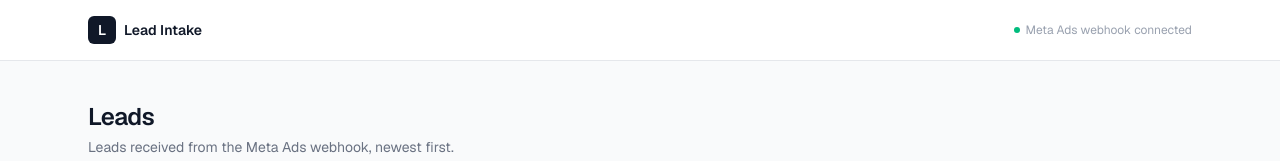
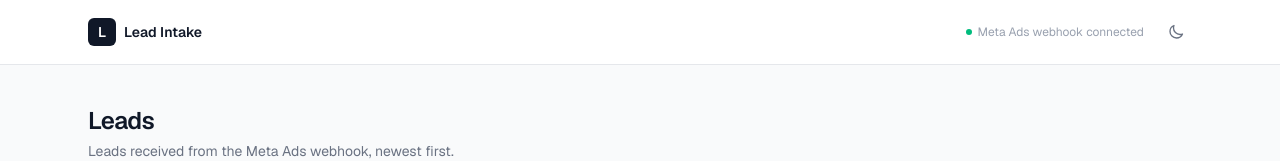
Before and after one commit to yasharyas/Yash_stylework, a Next.js app: page / in a window 1280 px wide. Shown: the top 161 px of the page. Built offline with nearby package versions, Linux system fonts and the light colour scheme; no server answers; the database is empty.

Commit message:
feat: add dark/light theme toggle with persisted preference

```diff
--- a/src/app/globals.css
+++ b/src/app/globals.css
@@ -1,4 +1,6 @@
 @import "tailwindcss";
+
+@custom-variant dark (&:where(.dark, .dark *));
 
 :root {
   --background: #ffffff;
@@ -12,12 +14,18 @@
   --font-mono: var(--font-geist-mono);
 }
 
-/* Internal ops tool: kept light-only regardless of OS theme for simplicity and
-   consistent contrast against the gray-900/gray-500 text used throughout. */
+/* Theme is toggled manually via a `dark` class on <html> (persisted in
+   localStorage) rather than following the OS preference, so switching it
+   is predictable regardless of the visitor's system setting. */
 body {
   background: #f9fafb;
   color: var(--foreground);
   font-family: var(--font-sans), Arial, Helvetica, sans-serif;
+}
+
+.dark body {
+  background: #0a0a0a;
+  color: #ededed;
 }
 
 @keyframes toast-in {
--- a/src/app/layout.tsx
+++ b/src/app/layout.tsx
@@ -1,5 +1,6 @@
 import type { Metadata } from "next";
 import { Geist, Geist_Mono } from "next/font/google";
+import { ThemeToggle } from "@/components/ThemeToggle";
 import "./globals.css";
 
 const geistSans = Geist({
@@ -17,27 +18,46 @@ export const metadata: Metadata = {
   description: "Lead intake service for Meta Ads webhook leads",
 };
 
+// Applies the saved theme before paint so switching pages (or reloading)
+// never flashes the wrong theme first.
+const themeInitScript = `
+(function () {
+  try {
+    var stored = localStorage.getItem("theme");
+    if (stored === "dark") {
+      document.documentElement.classList.add("dark");
+    }
+  } catch (e) {}
+})();
+`;
+
 export default function RootLayout({ children }: LayoutProps<"/">) {
   return (
     <html
       lang="en"
       className={`${geistSans.variable} ${geistMono.variable} h-full antialiased`}
     >
+      <head>
+        <script dangerouslySetInnerHTML={{ __html: themeInitScript }} />
+      </head>
       <body className="min-h-full flex flex-col">
-        <header className="border-b border-gray-200 bg-white">
+        <header className="border-b border-gray-200 bg-white dark:border-gray-800 dark:bg-gray-950">
           <div className="mx-auto flex max-w-6xl items-center justify-between px-4 py-4 sm:px-6">
             <div className="flex items-center gap-2">
-              <span className="flex h-7 w-7 items-center justify-center rounded-md bg-gray-900 text-sm font-semibold text-white">
+              <span className="flex h-7 w-7 items-center justify-center rounded-md bg-gray-900 text-sm font-semibold text-white dark:bg-white dark:text-gray-900">
                 L
               </span>
-              <span className="text-sm font-semibold text-gray-900">
+              <span className="text-sm font-semibold text-gray-900 dark:text-gray-100">
                 Lead Intake
               </span>
             </div>
-            <span className="hidden items-center gap-1.5 text-xs text-gray-400 sm:flex">
-              <span className="h-1.5 w-1.5 rounded-full bg-emerald-500" />
-              Meta Ads webhook connected
-            </span>
+            <div className="flex items-center gap-4">
+              <span className="hidden items-center gap-1.5 text-xs text-gray-400 sm:flex">
+                <span className="h-1.5 w-1.5 rounded-full bg-emerald-500" />
+                Meta Ads webhook connected
+              </span>
+              <ThemeToggle />
+            </div>
           </div>
         </header>
         <div className="flex-1">{children}</div>
--- /dev/null
+++ b/src/components/ThemeToggle.tsx
@@ -0,0 +1,42 @@
+"use client";
+
+import { useEffect, useState } from "react";
+
+export function ThemeToggle() {
+  const [dark, setDark] = useState(false);
+
+  useEffect(() => {
+    setDark(document.documentElement.classList.contains("dark"));
+  }, []);
+
+  function toggle() {
+    const next = !dark;
+    setDark(next);
+    document.documentElement.classList.toggle("dark", next);
+    try {
+      localStorage.setItem("theme", next ? "dark" : "light");
+    } catch {
+      // localStorage can be unavailable (private browsing); theme just
+      // won't persist across reloads, which is a harmless degradation.
+    }
+  }
+
+  return (
+    <button
+      type="button"
+      onClick={toggle}
+      aria-label={dark ? "Switch to light mode" : "Switch to dark mode"}
+      className="flex h-8 w-8 items-center justify-center rounded-md text-gray-500 hover:bg-gray-100 hover:text-gray-900 dark:text-gray-400 dark:hover:bg-gray-800 dark:hover:text-gray-100"
+    >
+      {dark ? (
+        <svg className="h-4 w-4" fill="none" viewBox="0 0 24 24" stroke="currentColor" strokeWidth={2}>
+          <path strokeLinecap="round" strokeLinejoin="round" d="M12 3v1.5m0 15V21m8.485-8.485H19M5 12H3.515m13.435 6.02l-1.06-1.06M6.11 6.11l-1.06-1.06m12.83 0l-1.06 1.06M6.11 17.89l-1.06 1.06M16 12a4 4 0 11-8 0 4 4 0 018 0z" />
+        </svg>
+      ) : (
+        <svg className="h-4 w-4" fill="none" viewBox="0 0 24 24" stroke="currentColor" strokeWidth={2}>
+          <path strokeLinecap="round" strokeLinejoin="round" d="M21.752 15.002A9.72 9.72 0 0118 15.75c-5.385 0-9.75-4.365-9.75-9.75 0-1.33.266-2.597.748-3.752A9.753 9.753 0 003 11.25C3 16.635 7.365 21 12.75 21a9.753 9.753 0 009.002-5.998z" />
+        </svg>
+      )}
+    </button>
+  );
+}
```
